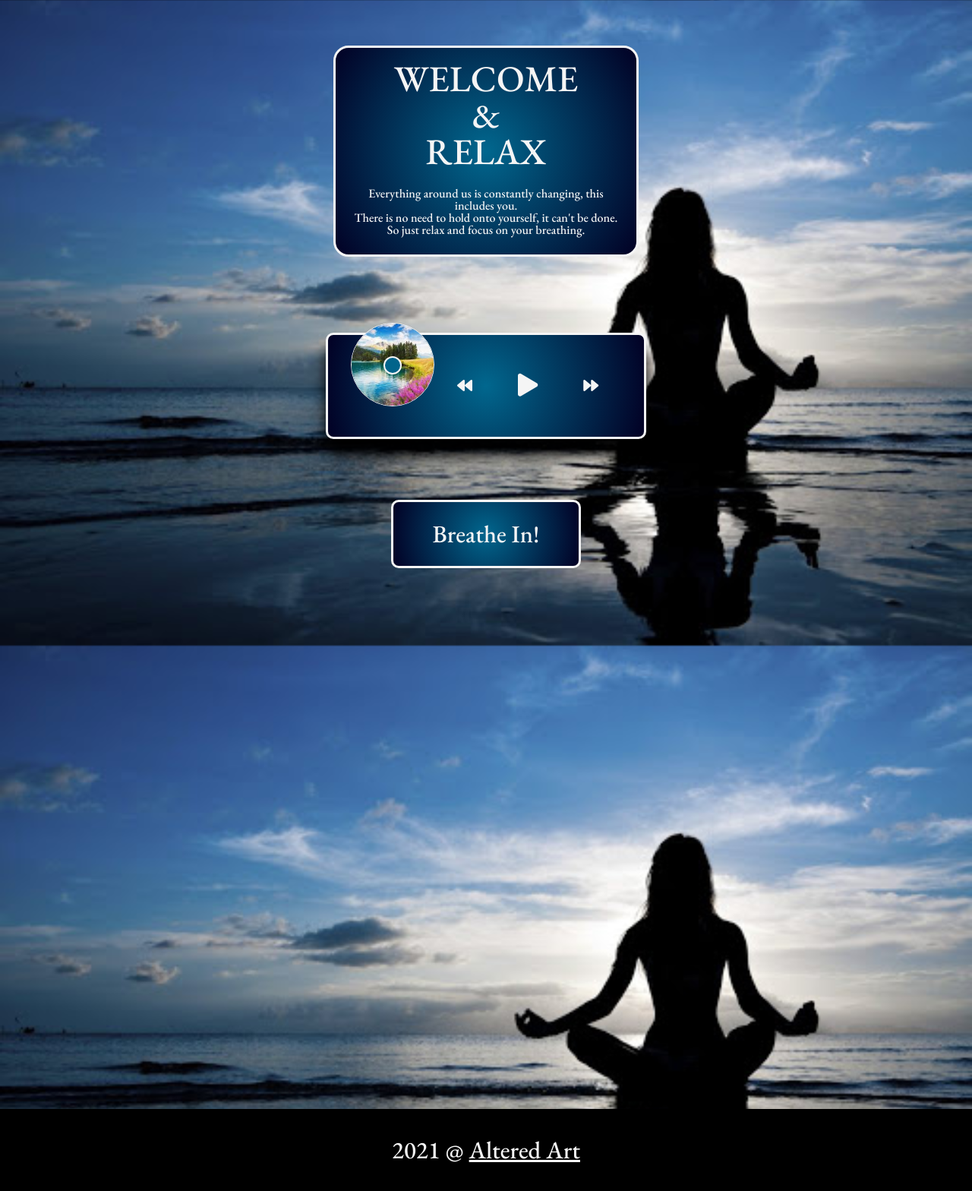
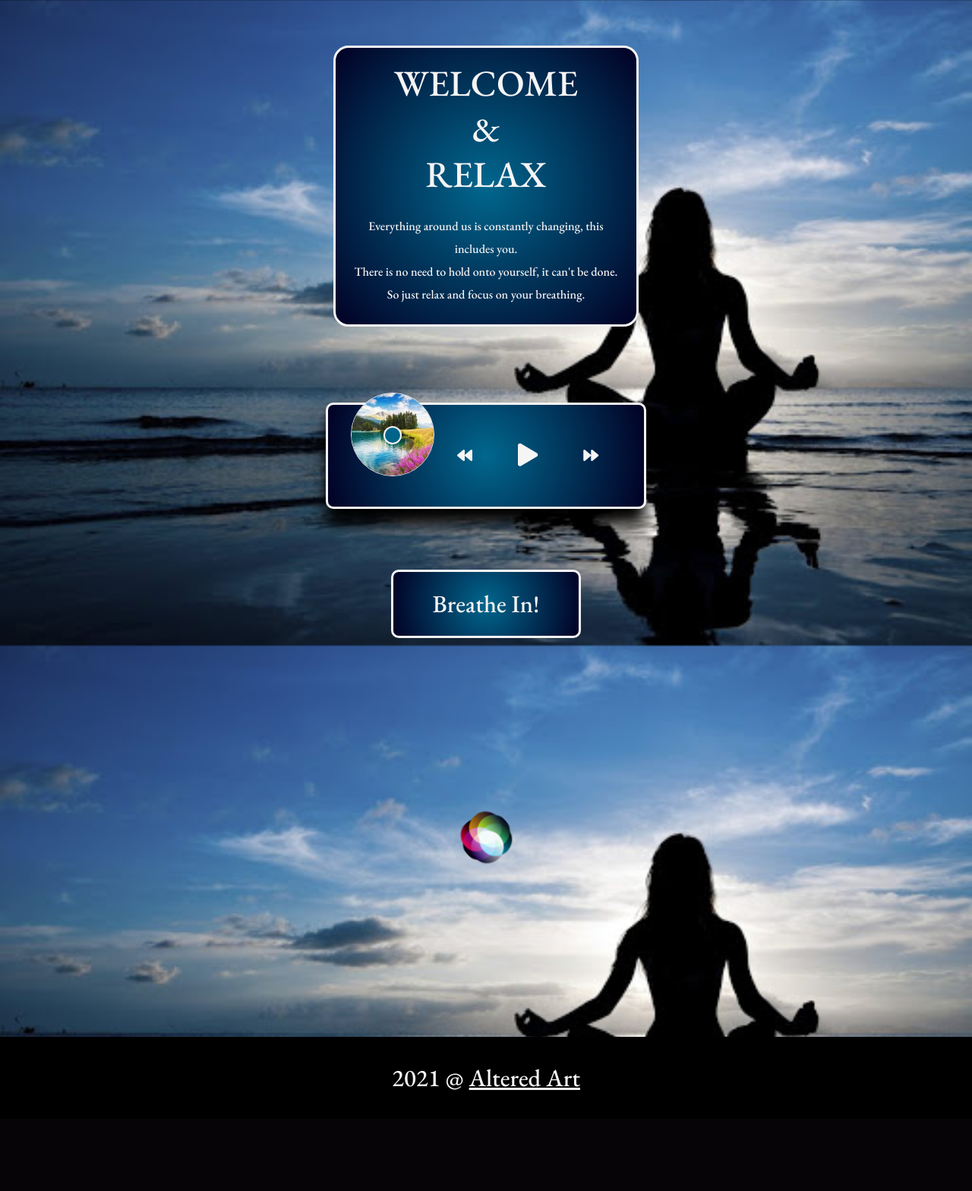
Before and after one commit to AlteredArt/Breathe, a PHP site: page / in a window 1280 px wide. Shown: the whole page at 76% size. After the commit the page ends 1435 px from the top, so only its background shows below. Run offline with PHP 8.4, Linux system fonts and the light colour scheme; some libraries are stand-ins or nearby versions.

Commit message:
circles done

```diff
--- a/public/styles/circles.css
+++ b/public/styles/circles.css
@@ -1,109 +1,29 @@
 @import url('https://fonts.googleapis.com/css2?family=EB+Garamond:wght@500&display=swap');
 
-
-/*p { font-size: 25px;}*/
-
-/* @media(min-width:420px) { */
-/*
-.container {
-  display: flex;
-  align-items: center;
-  justify-content: center;
-  margin-top: 60px;
-  margin-bottom: 80px;
-  height: 300px;
-  width: 300px;
-  position: relative;
-  transform: scale(1);
-   padding-top: 180px;
+.watch-face {
+/*  height: 225px;*/
+/*  width: 225px;*/
+  height: 125px;
+  width: 125px;
+  animation: pulse 4s cubic-bezier(0.5, 0, 0.5, 1) alternate infinite;
+/*  border-radius: 50%;*/
+/*  position: absolute;*/
+/*  mix-blend-mode: screen;*/
+/*  transform: translate(0, 0);*/
+/*  animation: center 6s infinite;*/
 }
-
-.black-circle {
-  background-color: #010f1c;
-  height: 100%;
-  width: 100%;
-  border-radius: 50%;
-  position: absolute;
-  top: 0;
-  left: 0;
-  z-index: -1;
-}
-
-.gradient-circle {
-
-  background: conic-gradient(
-    #ccebff 0%,
-    #1aa3ff 40%,
-    #fff 40%,
-    #fff 60%,
-    #0000ff 60%,
-    #cccfff 100%
-  );
-
-  height: 320px;
-  width: 320px;
-  z-index: -2;
-  border-radius: 50%;
-  position: absolute;
-  top: -10px;
-  left: -10px;
-}
-
-.pointer {
-  background-color: blueviolet;
-  text-shadow: 22px 22px white;
-  border-radius: 50%;
-  height: 40px;
-  width: 40px;
-  display: block;
-}
-
-.pointer-container {
-  position: absolute;
-  top: -40px;
-  left: 140px;
-  width: 20px;
-  height: 190px;
-  animation: rotate 7.5s linear forwards infinite;
-  transform-origin: bottom center;
-}
-
-@keyframes rotate {
-  from {transform: rotate(0deg);}
-  to {transform: rotate(360deg);}
-}
-
-.container.grow {animation: grow 3s linear forwards;}
-  @keyframes grow {
-    from {transform: scale(1);}
-    to {transform: scale(1.2);}
-  }
-
-.container.shrink { animation: shrink 3s linear forwards;}
-  @keyframes shrink {
-    from {transform: scale(1.2);}
-    to {transform: scale(1);}
-  }
-*/
 
 
 
-
-
-
-
-.watch-face {
-  height: 225px;
-  width: 225px;
-  animation: pulse 4s ;
-  animation: pulse 40s cubic-bezier(0.5, 0, 0.5, 1) alternate infinite;
- border-radius: 50%;
+.circle {
+  height: 125px;
+  width: 125px;
+  border-radius: 50%;
   position: absolute;
   mix-blend-mode: screen;
   transform: translate(0, 0);
   animation: center 6s infinite;
 }
-
 
 /*blue top left*/
 .circle:nth-child(1) {
@@ -142,12 +62,6 @@
 }
 
 
-/*
-.circle:nth-child(even) {
-  background:rgba(0,212,255,1);
-}
-*/
-
 .circle:nth-child(1) {
   animation: circle-1 4s ease alternate infinite;
 }
@@ -171,6 +85,7 @@
 .circle:nth-child(6) {
   animation: circle-6 4s ease alternate infinite;
 }
+
 
 @keyframes pulse {
   0% {
@@ -234,7 +149,3 @@
     transform: translate(35px, -50px);
   }
 }
-
-
-
-/*Resources1× 0.5× 0.25×Rerun*/
--- a/public/styles/style.css
+++ b/public/styles/style.css
@@ -71,7 +71,6 @@
   flex-direction: column;
   align-items: center;
   justify-content: space-between;
-/*	  justify-content: center;*/
 }
 
 
@@ -88,6 +87,7 @@
   background: radial-gradient(circle, rgba(0,212,255,1) -100%, rgba(1,100,139,1) 3%, rgba(2,0,36,1) 100%);
   padding: 4% 4% 6% 4%;
   border-radius: 20px;
+  line-height: 30px;
   border: 3px solid whitesmoke;
 }
 
@@ -96,6 +96,7 @@
   padding-bottom: 1.5rem;
   font-size: 3rem;
   text-transform: uppercase;
+  line-height: 60px;
   justify-content: center;
 }
 
@@ -122,7 +123,7 @@
  Footer
 ------------------------------ */
 .footer {
-	margin-top: 40%;
+	margin-top: 200px;
   padding:3%;
   background-color: black;
   display: flex;
```
